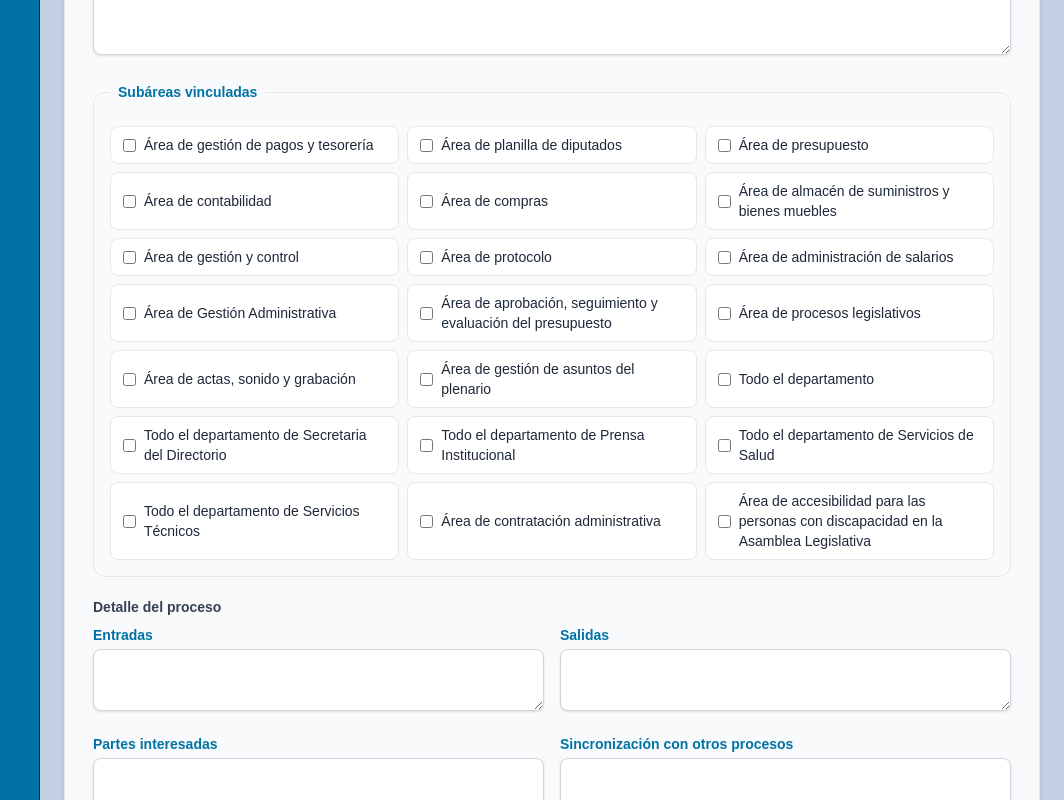
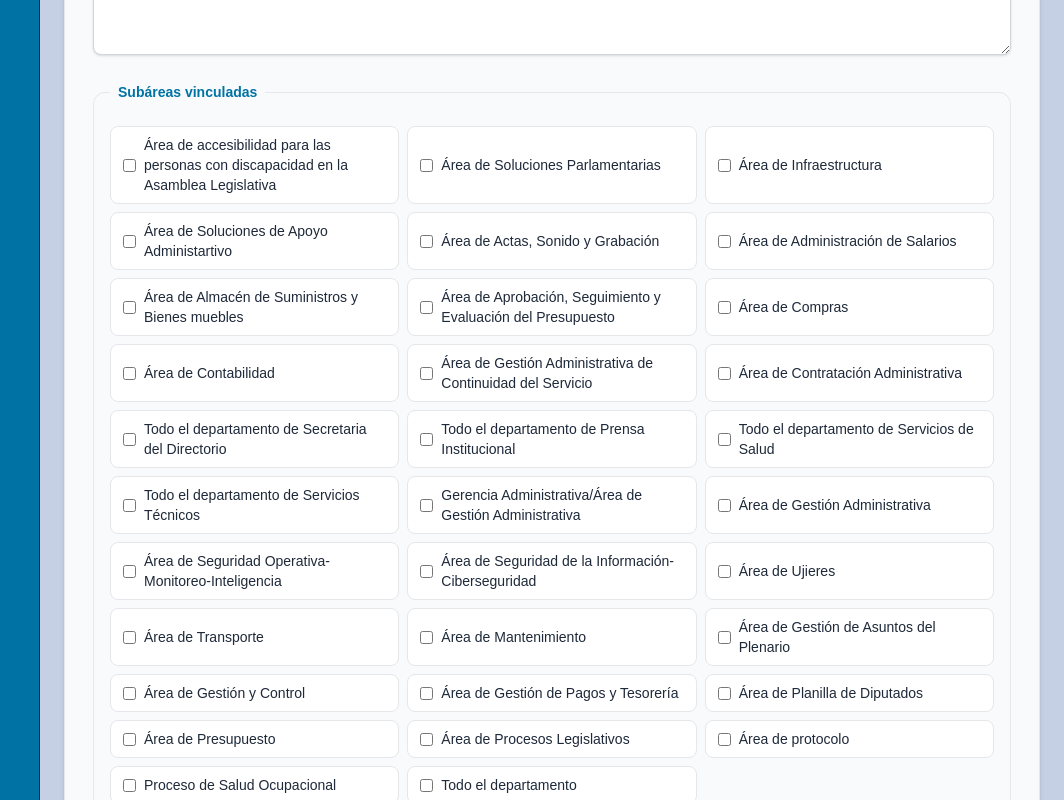
Before and after one commit to KevHernandez09/AnalisisBia, a Next.js app: page /proceso-critico in a window 1280 px wide. Shown: the part 380-1180 px from the top of the page, without its empty margins (216-1280 px from the left). Built offline with nearby package versions, Linux system fonts and the light colour scheme.

Commit message:
Update add new subareas

```diff
--- a/src/app/(private)/proceso-critico/page.tsx
+++ b/src/app/(private)/proceso-critico/page.tsx
@@ -33,35 +33,39 @@ const departamentos = [
 
 // === SUBÁREAS ===
 const subAreas = [
-  { id: "gestion-pagos-tesoreria", label: "Área de gestión de pagos y tesorería", areaId: "14" },
-  { id: "planilla-diputados", label: "Área de planilla de diputados", areaId: "14" },
-  { id: "presupuesto", label: "Área de presupuesto", areaId: "14" },
-  { id: "contabilidad", label: "Área de contabilidad", areaId: "14" },
-  { id: "compras", label: "Área de compras", areaId: "16" },
-  {
-    id: "almacen-suministros-bienes-muebles",
-    label: "Área de almacén de suministros y bienes muebles",
-    areaId: "16",
-  },
-  { id: "gestion-control", label: "Área de gestión y control", areaId: "16" },
-  { id: "protocolo-area", label: "Área de protocolo", areaId: "6" },
-  { id: "administracion-salarios", label: "Área de administración de salarios", areaId: "17" },
-  { id: "gestion-admin", label: "Área de Gestión Administrativa", areaId: "18" },
-  {
-    id: "aprobacion-seguimiento-evaluacion-presupuesto",
-    label: "Área de aprobación, seguimiento y evaluación del presupuesto",
-    areaId: "11",
-  },
-  { id: "procesos-legislativos", label: "Área de procesos legislativos", areaId: "6" },
-  { id: "actas-sonido-grabacion", label: "Área de actas, sonido y grabación", areaId: "6" },
-  { id: "gestion-asuntos-plenario", label: "Área de gestión de asuntos del plenario", areaId: "20" },
-  { id: "todo-departamento-sub", label: "Todo el departamento", areaId: "1" },
+  { id: "accesibilidad-discapacidad", label: "Área de accesibilidad para las personas con discapacidad en la Asamblea Legislativa", areaId: "4" },
+  { id: "sol-parl", label: "Área de Soluciones Parlamentarias", areaId: "5" },
+  { id: "infra", label: "Área de Infraestructura", areaId: "5" },
+  { id: "sol-apo-admin", label: "Área de Soluciones de Apoyo Administartivo", areaId: "5" },
+  { id: "actas-sonido-grabacion", label: "Área de Actas, Sonido y Grabación", areaId: "6" },
+  { id: "administracion-salarios", label: "Área de Administración de Salarios", areaId: "17" },
+  { id: "almacen-suministros-bienes-muebles", label: "Área de Almacén de Suministros y Bienes muebles", areaId: "16" },
+  { id: "aprobacion-seguimiento-evaluacion-presupuesto", label: "Área de Aprobación, Seguimiento y Evaluación del Presupuesto", areaId: "11" },
+  { id: "compras", label: "Área de Compras", areaId: "16" },
+  { id: "contabilidad", label: "Área de Contabilidad", areaId: "14" },
+  { id: "continuidad*servicio", label: "Área de Gestión Administrativa de Continuidad del Servicio", areaId: "13" },
+  { id: "contratacion-administrativa", label: "Área de Contratación Administrativa", areaId: "7" },
   { id: "departamento-directorio", label: "Todo el departamento de Secretaria del Directorio", areaId: "20" },
   { id: "dep-pren-inst", label: "Todo el departamento de Prensa Institucional", areaId: "8" },
   { id: "dep-ser-salud", label: "Todo el departamento de Servicios de Salud", areaId: "18" },
   { id: "dep-ser-tec", label: "Todo el departamento de Servicios Técnicos", areaId: "22" },
-  { id: "contratacion-administrativa", label: "Área de contratación administrativa", areaId: "7" },
-  { id: "accesibilidad-discapacidad", label: "Área de accesibilidad para las personas con discapacidad en la Asamblea Legislativa", areaId: "4" },
+  { id: "ger-admin-gestion", label: "Gerencia Administrativa/Área de Gestión Administrativa", areaId: "13" },
+  { id: "gestion-admin", label: "Área de Gestión Administrativa", areaId: "18" },
+  { id: "seg-op-int", label: "Área de Seguridad Operativa-Monitoreo-Inteligencia", areaId: "9" },
+  { id: "infor-ciber", label: "Área de Seguridad de la Información-Ciberseguridad", areaId: "9" },
+  { id: "ujieres", label: "Área de Ujieres", areaId: "15" },
+  { id: "transporte", label: "Área de Transporte", areaId: "15" },
+  { id: "mantenimiento", label: "Área de Mantenimiento", areaId: "15" },
+  { id: "gestion-asuntos-plenario", label: "Área de Gestión de Asuntos del Plenario", areaId: "20" },
+  { id: "gestion-control", label: "Área de Gestión y Control", areaId: "16" },
+  { id: "gestion-pagos-tesoreria", label: "Área de Gestión de Pagos y Tesorería", areaId: "14" },
+  { id: "planilla-diputados", label: "Área de Planilla de Diputados", areaId: "14" },
+  { id: "presupuesto", label: "Área de Presupuesto", areaId: "14" },
+  { id: "procesos-legislativos", label: "Área de Procesos Legislativos", areaId: "6" },
+  { id: "protocolo-area", label: "Área de protocolo", areaId: "6" },
+  { id: "salud-proceso", label: "Proceso de Salud Ocupacional", areaId: "13" },
+  { id: "todo-departamento-sub", label: "Todo el departamento", areaId: "1" },
+
 ];
 
 const tiposImpactoCat = [
@@ -259,9 +263,8 @@ export default function InsertarProcesoCriticoPage() {
                 >
                   <span>{selectedDepartamentoLabel}</span>
                   <svg
-                    className={`w-5 h-5 text-gray-500 transition-transform ${
-                      deptOpen ? "rotate-180" : "rotate-0"
-                    }`}
+                    className={`w-5 h-5 text-gray-500 transition-transform ${deptOpen ? "rotate-180" : "rotate-0"
+                      }`}
                     fill="none"
                     stroke="currentColor"
                     strokeWidth="2"
@@ -296,10 +299,9 @@ export default function InsertarProcesoCriticoPage() {
                             key={d.id}
                             className={`
                               px-4 py-2.5 cursor-pointer text-sm transition-all
-                              ${
-                                departamentoId === d.id
-                                  ? "bg-[#0073a4]/10 text-[#0073a4] font-semibold"
-                                  : "hover:bg-gray-100"
+                              ${departamentoId === d.id
+                                ? "bg-[#0073a4]/10 text-[#0073a4] font-semibold"
+                                : "hover:bg-gray-100"
                               }
                             `}
                             onClick={() => {
```
